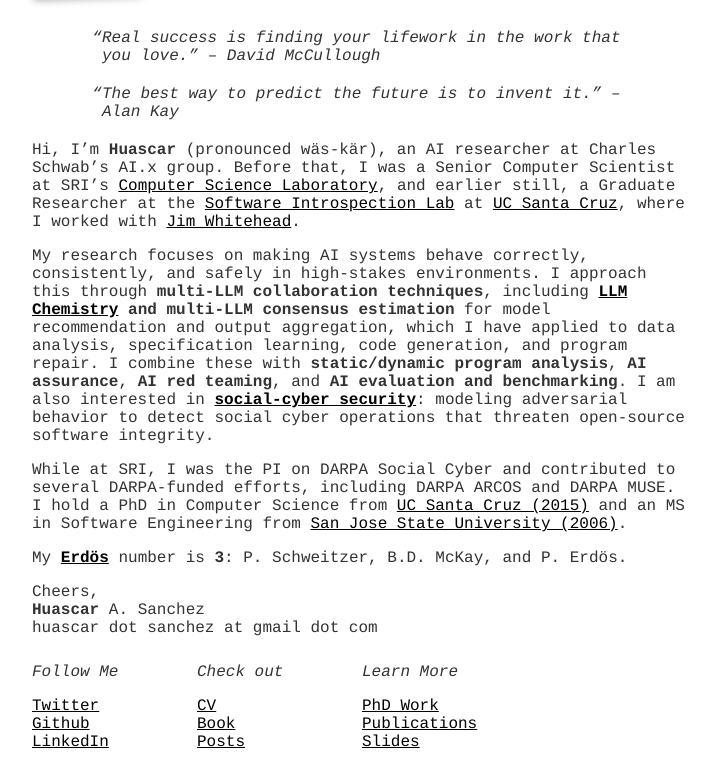
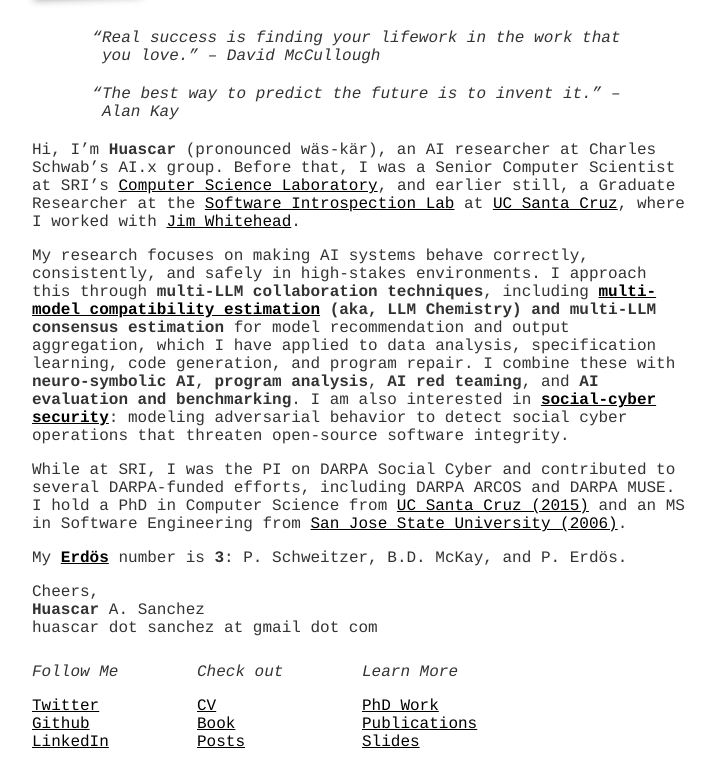
Before and after one commit to hsanchez/hsanchez.github.io, a Jekyll site: the page built from index.md, in a window 1280 px wide, cut to the strip 240-1007 px from the top of the page. Shown: the whole strip, without its empty margins (278-993 px from the left). Built offline with Jekyll 4.4.1, drawn with Linux system fonts in a browser that asks for light colours.

Commit message:
Update index.md

```diff
--- a/index.md
+++ b/index.md
@@ -23,16 +23,16 @@
 
 My research focuses on making AI systems behave correctly, consistently, and
 safely in high-stakes environments. I approach this through **multi-LLM
-collaboration techniques**, including **[LLM
-Chemistry](https://arxiv.org/abs/2510.03930) and multi-LLM consensus
-estimation** for model recommendation and output aggregation, which I have
-applied to data analysis, specification learning, code generation, and program
-repair. I combine these with **static/dynamic program analysis**, **AI
-assurance**, **AI red teaming**, and **AI evaluation and benchmarking**. I am
+collaboration techniques**, including **[multi-model compatibility
+estimation](https://arxiv.org/abs/2510.03930) (aka, LLM Chemistry) and multi-LLM
+consensus estimation** for model recommendation and output aggregation, which I
+have applied to data analysis, specification learning, code generation, and
+program repair. I combine these with **neuro-symbolic AI**, **program
+analysis**, **AI red teaming**, and **AI evaluation and benchmarking**. I am
 also interested in **[social-cyber
 security](https://dl.acm.org/doi/10.1145/3576914.3587523)**: modeling
-adversarial behavior to detect social cyber operations that threaten
-open-source software integrity.
+adversarial behavior to detect social cyber operations that threaten open-source
+software integrity.
 
 <!--I received my PhD in Computer Science from [UC Santa
 Cruz](http://www.ucsc.edu/)
```
